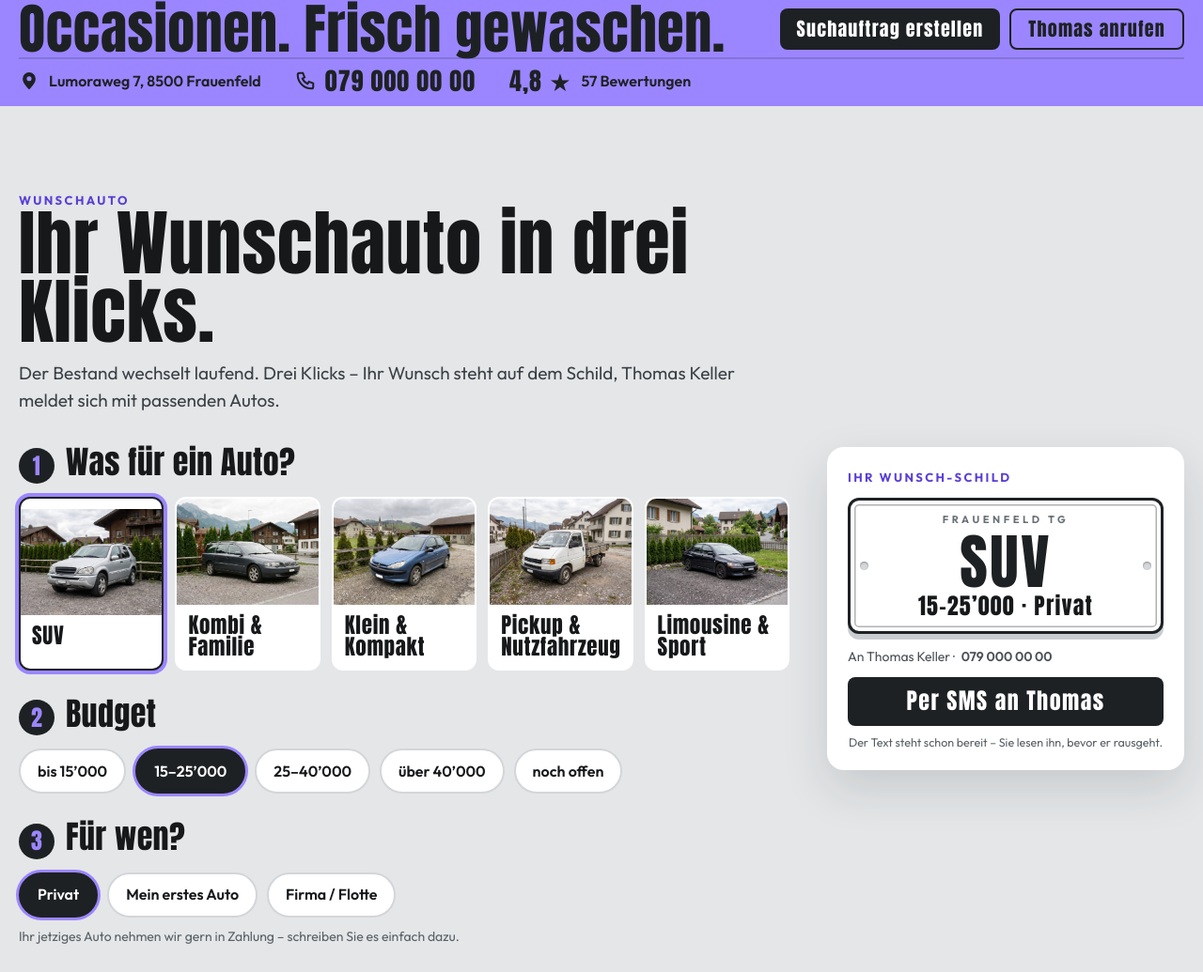
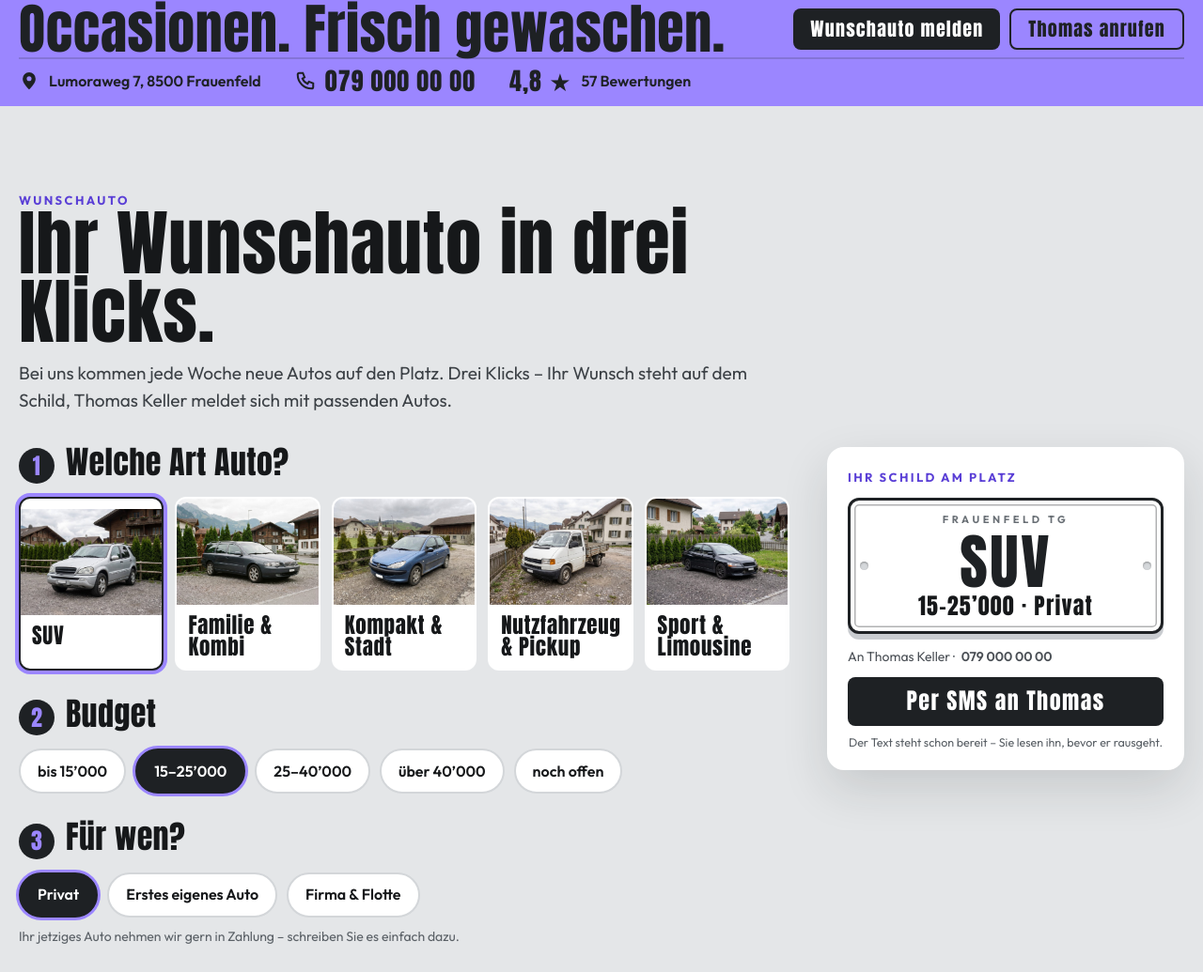
Before and after one commit to julia-mirku/garage-lumora, a plain HTML site: page index.html in a window 1280 px wide. Shown: the part 688-1723 px from the top of the page at 94% size. Drawn offline with Linux system fonts and the light colour scheme.

Commit message:
Eigene Texte statt Auto Nova (Formular, Chat, Kategorien)

```diff
--- a/index.html
+++ b/index.html
@@ -279,7 +279,7 @@ section{padding:clamp(52px,7vw,100px) 0}
       <div class="dach-oben">
         <h1>Occasionen. Frisch gewaschen.</h1>
         <div class="knoepfe">
-          <a class="btn btn-d" href="#suchauftrag">Suchauftrag erstellen</a>
+          <a class="btn btn-d" href="#suchauftrag">Wunschauto melden</a>
           <a class="btn btn-l" href="tel:+41790000000">Thomas anrufen</a>
         </div>
       </div>
@@ -298,18 +298,18 @@ section{padding:clamp(52px,7vw,100px) 0}
     <div class="kopfzeile rise">
       <div class="kicker">Wunschauto</div>
       <h2>Ihr Wunschauto in drei Klicks.</h2>
-      <p>Der Bestand wechselt laufend. Drei Klicks – Ihr Wunsch steht auf dem Schild, Thomas Keller meldet sich mit passenden Autos.</p>
+      <p>Bei uns kommen jede Woche neue Autos auf den Platz. Drei Klicks – Ihr Wunsch steht auf dem Schild, Thomas Keller meldet sich mit passenden Autos.</p>
     </div>
     <div class="such-grid">
       <div>
         <div class="schritt rise">
-          <h3><i>1</i>Was für ein Auto?</h3>
+          <h3><i>1</i>Welche Art Auto?</h3>
           <div class="typen" id="typen">
             <button type="button" class="typ" data-typ="suv" aria-pressed="true"><img src="img/suv_1.jpg" alt="" loading="lazy" width="900" height="675"><span>SUV</span></button>
-            <button type="button" class="typ" data-typ="kombi" aria-pressed="false"><img src="img/kombi_1.jpg" alt="" loading="lazy" width="900" height="675"><span>Kombi & Familie</span></button>
-            <button type="button" class="typ" data-typ="klein" aria-pressed="false"><img src="img/klein_1.jpg" alt="" loading="lazy" width="900" height="675"><span>Klein & Kompakt</span></button>
-            <button type="button" class="typ" data-typ="nutz" aria-pressed="false"><img src="img/nutz_1.jpg" alt="" loading="lazy" width="900" height="675"><span>Pickup & Nutzfahrzeug</span></button>
-            <button type="button" class="typ" data-typ="sport" aria-pressed="false"><img src="img/sport_1.jpg" alt="" loading="lazy" width="900" height="675"><span>Limousine & Sport</span></button>
+            <button type="button" class="typ" data-typ="kombi" aria-pressed="false"><img src="img/kombi_1.jpg" alt="" loading="lazy" width="900" height="675"><span>Familie & Kombi</span></button>
+            <button type="button" class="typ" data-typ="klein" aria-pressed="false"><img src="img/klein_1.jpg" alt="" loading="lazy" width="900" height="675"><span>Kompakt & Stadt</span></button>
+            <button type="button" class="typ" data-typ="nutz" aria-pressed="false"><img src="img/nutz_1.jpg" alt="" loading="lazy" width="900" height="675"><span>Nutzfahrzeug & Pickup</span></button>
+            <button type="button" class="typ" data-typ="sport" aria-pressed="false"><img src="img/sport_1.jpg" alt="" loading="lazy" width="900" height="675"><span>Sport & Limousine</span></button>
           </div>
         </div>
         <div class="schritt rise">
@@ -326,8 +326,8 @@ section{padding:clamp(52px,7vw,100px) 0}
           <h3><i>3</i>Für wen?</h3>
           <div class="chips" data-feld="fuer">
             <button type="button" class="chip" data-wert="Privat" aria-pressed="true">Privat</button>
-            <button type="button" class="chip" data-wert="Privat, erstes Auto" aria-pressed="false">Mein erstes Auto</button>
-            <button type="button" class="chip" data-wert="Firma / Flotte" aria-pressed="false">Firma / Flotte</button>
+            <button type="button" class="chip" data-wert="Privat, erstes Auto" aria-pressed="false">Erstes eigenes Auto</button>
+            <button type="button" class="chip" data-wert="Firma & Flotte" aria-pressed="false">Firma & Flotte</button>
           </div>
           <p class="hinweis">Ihr jetziges Auto nehmen wir gern in Zahlung – schreiben Sie es einfach dazu.</p>
         </div>
@@ -339,7 +339,7 @@ section{padding:clamp(52px,7vw,100px) 0}
       </div>
 
       <div class="schild-box rise" id="schild-box">
-        <div class="kicker">Ihr Wunsch-Schild</div>
+        <div class="kicker">Ihr Schild am Platz</div>
         <div class="schild" id="schild" aria-live="polite">
           <span class="s-loch l" aria-hidden="true"></span><span class="s-loch r" aria-hidden="true"></span>
           <span class="s-ort">FRAUENFELD TG</span>
@@ -366,7 +366,7 @@ section{padding:clamp(52px,7vw,100px) 0}
     </div>
     <div class="paare">
       <div class="paar rise"><div class="blase k">«Kleiner Kombi für die Familie gesucht, nach zwei Tagen hatte Thomas drei passende Vorschläge. Gekauft haben wir den ersten.»<span class="wer">Andrea S. ★★★★★</span></div><div class="blase m">«Danke Andrea! Gute Fahrt mit dem Kombi – und bis zum nächsten Service.»<span class="wer">Thomas Keller</span></div></div>
-      <div class="paar rise"><div class="blase k">«Mein erstes Auto, und ich habe mich keine Sekunde unsicher gefühlt. Alles wurde in Ruhe erklärt.»<span class="wer">Luca M. ★★★★★</span></div><div class="blase m">«Freut mich sehr, Luca. Dein erstes Auto soll Spass machen – meld dich, wenn etwas ist.»<span class="wer">Thomas Keller</span></div></div>
+      <div class="paar rise"><div class="blase k">«Erstes eigenes Auto, und ich habe mich keine Sekunde unsicher gefühlt. Alles wurde in Ruhe erklärt.»<span class="wer">Luca M. ★★★★★</span></div><div class="blase m">«Freut mich sehr, Luca. Dein erstes Auto soll Spass machen – meld dich, wenn etwas ist.»<span class="wer">Thomas Keller</span></div></div>
       <div class="paar rise"><div class="blase k">«Für unsere Firma zwei Lieferwagen innert einer Woche. Unkompliziert, fair, alles aus einer Hand.»<span class="wer">Brigitte F. ★★★★★</span></div><div class="blase m">«Vielen Dank für das Vertrauen – wir freuen uns auf die weitere Zusammenarbeit.»<span class="wer">Thomas Keller</span></div></div>
     </div>
     <p class="wisch-hint">← weitere Stimmen: zur Seite wischen →</p>
@@ -379,17 +379,17 @@ section{padding:clamp(52px,7vw,100px) 0}
   <div class="wrap raster">
     <div class="rise">
       <div class="kicker" style="color:var(--graphit);opacity:.7">Kontakt</div>
-      <h2>Wann kommen Sie vorbei?</h2>
+      <h2>Probefahrt am Platz</h2>
       <p class="info">Garage Lumora AG<br><a href="https://www.google.com/maps/dir/?api=1&amp;destination=Frauenfeld+TG" target="_blank" rel="noopener">Lumoraweg 7, 8500&nbsp;Frauenfeld TG</a><br>Thomas Keller · <a href="tel:+41790000000">079 000 00 00</a><small>Anschauen und Probe fahren: Termin nach Absprache.</small></p>
     </div>
     <div class="chat rise" id="chat" aria-label="SMS an Thomas Keller vorbereiten">
       <div class="chat-kopf"><span class="av" aria-hidden="true">TK</span><div><b>Thomas Keller</b><small>Garage Lumora</small></div></div>
       <div class="verlauf" id="verlauf" aria-live="polite">
-        <div class="msg er" id="m1">Grüezi! Wann möchten Sie vorbeikommen? Tippen Sie unten auf Ihren Wunschtag.</div>
+        <div class="msg er" id="m1">Grüezi! Welcher Tag passt Ihnen für einen Besuch? Tippen Sie unten auf Ihren Wunschtag.</div>
         <div class="tippt" id="tippt" aria-hidden="true"><i></i><i></i><i></i></div>
       </div>
       <div class="antworten" id="tage" role="group" aria-label="Wunschtag wählen"></div>
-      <div class="eingabe"><div class="feld" id="feld">Tag wählen …</div><a class="senden" id="senden" href="sms:+41790000000" aria-label="SMS an Thomas senden"><svg viewBox="0 0 24 24" fill="none" stroke="currentColor" stroke-width="2.4"><path d="M4 12l16-8-6 16-2.5-6.5z"/></svg></a></div>
+      <div class="eingabe"><div class="feld" id="feld">Wunschtag antippen …</div><a class="senden" id="senden" href="sms:+41790000000" aria-label="SMS an Thomas senden"><svg viewBox="0 0 24 24" fill="none" stroke="currentColor" stroke-width="2.4"><path d="M4 12l16-8-6 16-2.5-6.5z"/></svg></a></div>
     </div>
   </div>
 </section>
@@ -489,10 +489,10 @@ var rz, altW=0; window.addEventListener('resize',function(){ if(sauber||!cv.clas
 
 /* ===== Suchauftrag + Drucker ===== */
 var TYP={suv:{n:'SUV',f:['suv_2','suv_3','suv_4','suv_5']},
- kombi:{n:'Kombi & Familie',f:['kombi_2','kombi_3','kombi_4','kombi_5']},
- klein:{n:'Klein & Kompakt',f:['klein_2','klein_3','klein_4','klein_5']},
- nutz:{n:'Pickup & Nutzfahrzeug',f:['nutz_2','nutz_3','nutz_4','nutz_5']},
- sport:{n:'Limousine & Sport',f:['sport_2','sport_3','sport_4','sport_5']}};
+ kombi:{n:'Familie & Kombi',f:['kombi_2','kombi_3','kombi_4','kombi_5']},
+ klein:{n:'Kompakt & Stadt',f:['klein_2','klein_3','klein_4','klein_5']},
+ nutz:{n:'Nutzfahrzeug & Pickup',f:['nutz_2','nutz_3','nutz_4','nutz_5']},
+ sport:{n:'Sport & Limousine',f:['sport_2','sport_3','sport_4','sport_5']}};
 var wahl={typ:'suv',budget:'CHF 15’000–25’000',fuer:'Privat',tag:''}, gedruckt=false;
 var fotos=D.getElementById('fotos'), alleB=D.getElementById('alle');
 function pad(n){return n<10?'0'+n:''+n}
@@ -506,7 +506,7 @@ function zeigeFotos(t,sofort){
   fotos.classList.add('wechsel'); setTimeout(setzen,260);
 }
 alleB.addEventListener('click',function(){ alleOffen=!alleOffen; zeigeFotos(wahl.typ,true); });
-var KURZ={'bis CHF 15’000':'bis 15’000','CHF 15’000–25’000':'15–25’000','CHF 25’000–40’000':'25–40’000','über CHF 40’000':'über 40’000','noch offen':'Budget offen','Privat':'Privat','Privat, erstes Auto':'Erstes Auto','Firma / Flotte':'Firma'};
+var KURZ={'bis CHF 15’000':'bis 15’000','CHF 15’000–25’000':'15–25’000','CHF 25’000–40’000':'25–40’000','über CHF 40’000':'über 40’000','noch offen':'Budget offen','Privat':'Privat','Privat, erstes Auto':'Erstes Auto','Firma & Flotte':'Firma'};
 function stempeln(id,txt){ var el=D.getElementById(id); el.textContent=txt; if(reduce||!body.classList.contains('ready')) return; el.classList.remove('stempel'); void el.offsetWidth; el.classList.add('stempel'); }
 function smsAuftrag(){
   var t='Grüezi Herr Keller, ich suche ein Auto: '+TYP[wahl.typ].n+', Budget '+wahl.budget+', '+wahl.fuer+'. Bitte melden Sie sich mit passenden Autos. Danke!';
```
